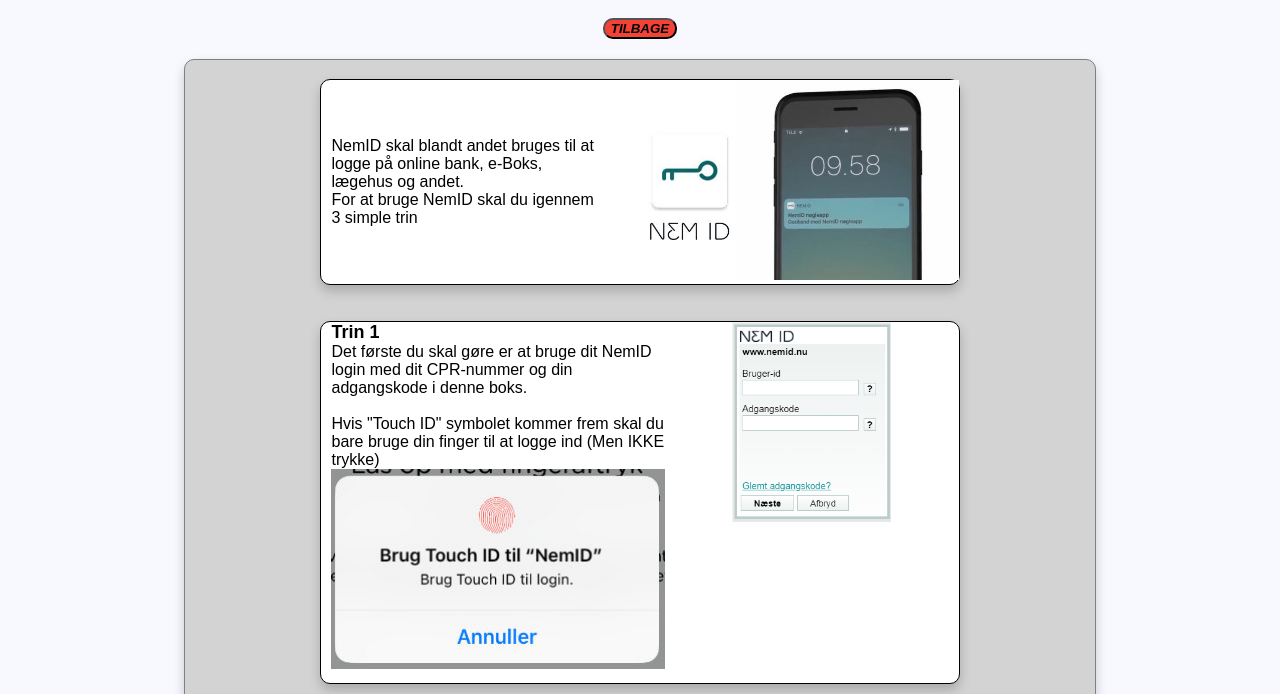
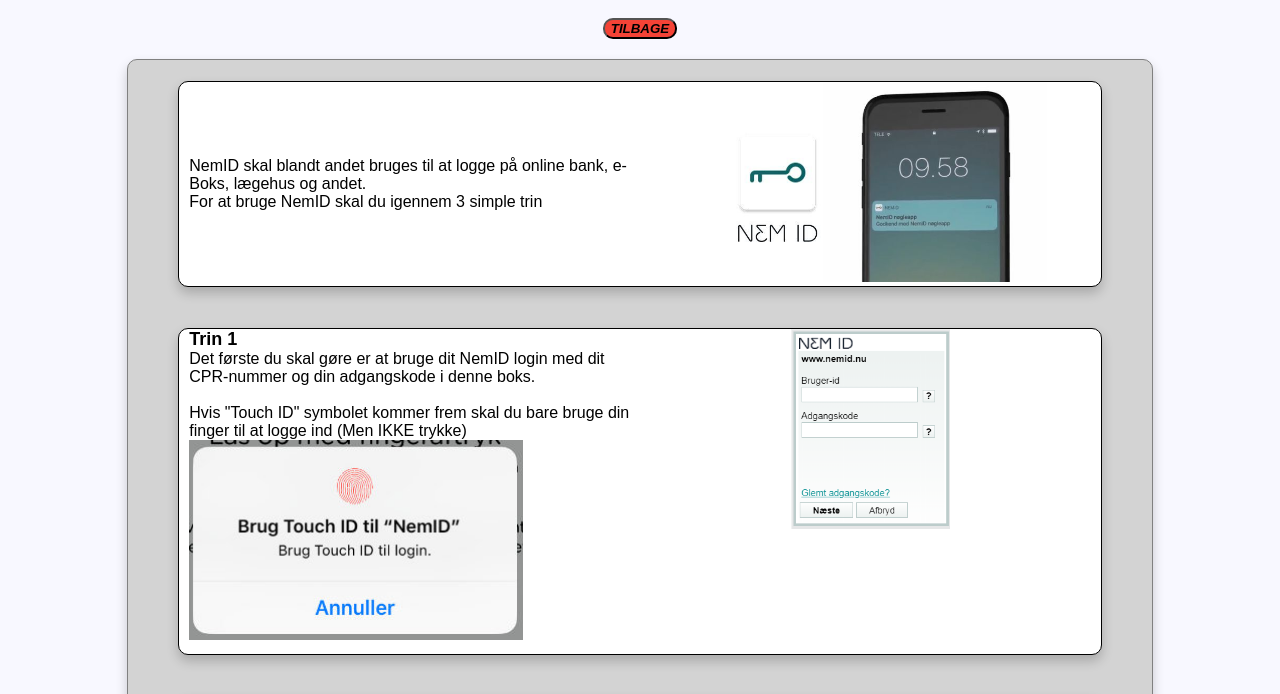
Before and after one commit to BookofMorten/tekniktip, a plain HTML site: page nemid.html in a window 1280 px wide. Shown: the part 70-764 px from the top of the page. Drawn offline with Linux system fonts and the light colour scheme.

Commit message:
update CSS

```diff
--- a/teknik.css
+++ b/teknik.css
@@ -24,7 +24,7 @@
 .bodydiv_instructions{
     background-color: lightgrey;
     border: 1px solid grey;
-    width: 80%;
+    width: 90%;
     margin: 20px auto;
     box-shadow: 0 6px 12px 0 rgba(0,0,0,0.2);
     border-radius: 10px;
@@ -48,7 +48,7 @@
     background-color: white;
     flex: 3;
     text-align: center;
-    width: 70%;
+    width: 90%;
     margin: 2% auto;
     border: 1px solid black;
     box-shadow: 0 6px 12px 0 rgba(0,0,0,0.2);
```
